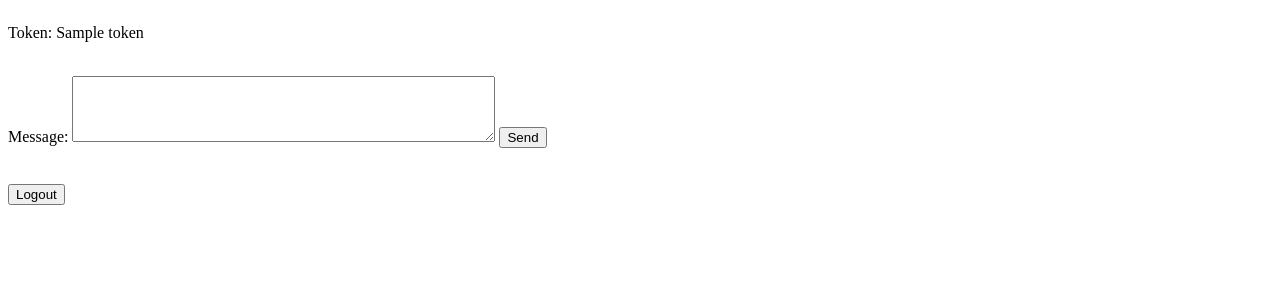
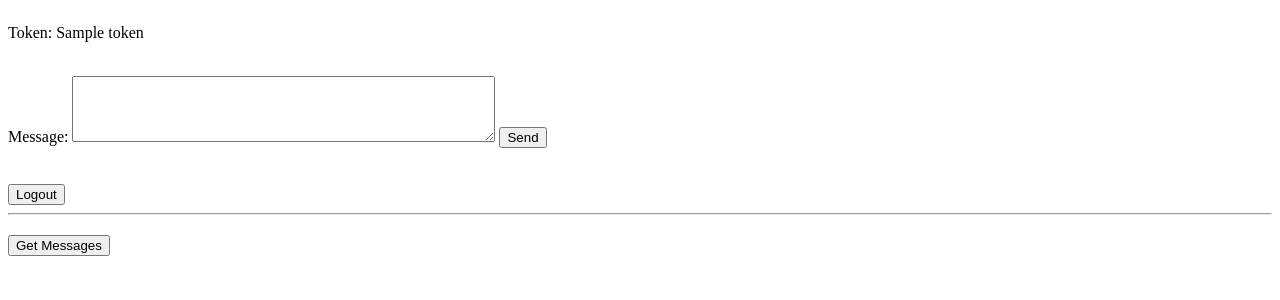
Before and after one commit to DBWtv/bt_fa_api, a Django app: template templates/index.html in a window 1280 px wide. Shown: the top 300 px of the page. Run offline with Django 4.2, Linux system fonts and the light colour scheme; the template is opened without the code that fills it: most values are stand-ins (such as "Sample title", 1, 10 or a date in 2020); data that the repository does not hold is empty.

Commit message:
message history form site

```diff
--- a/conf/settings.py
+++ b/conf/settings.py
@@ -175,6 +175,8 @@ STATICFILES_DIRS = [
     BASE_DIR / "static",
 ]
 
+STATIC_ROOT = os.getenv('STATIC_ROOT')
+
 # Default primary key field type
 # https://docs.djangoproject.com/en/4.2/ref/settings/#default-auto-field
 
--- a/static/js/index_scripts.js
+++ b/static/js/index_scripts.js
@@ -43,4 +43,21 @@ $(document).ready(function(){
             }
         });
     });
+    $("#getMessages").submit(function(e){
+        e.preventDefault();
+        $.ajax({
+            type: "GET",
+            url: "/api/v1/message/history/",
+            data: {},
+            success: function(data){
+                console.log(data);
+                $("#messagesHistory").html("");
+                for (var i = 0; i < data.length; i++){
+                    $("#messagesHistory").append("<p>" + data[i].message + "\t::\t" + data[i].date + "</p>");
+                }
+            },
+            error: function(data){
+                console.log("Cant get messages")
+            }
+        })});
 });
--- a/templates/index.html
+++ b/templates/index.html
@@ -30,5 +30,11 @@
 <form action="" method="POST" id="LogoutForm">
   <button type="submit">Logout</button>
 </form>
+<hr/>
+<div style="margin: 20px" id="messagesHistory">
+</div>
 
+<form action="" method="get" id="getMessages">
+  <button type="submit">Get Messages</button>
+</form>
 {% endblock content %}
--- a/user_messages/api/services.py
+++ b/user_messages/api/services.py
@@ -33,3 +33,8 @@ def register_message(request):
         user = request.user,
         message = request.data['message'],
     )
+
+
+def get_all_messages_for_user(request):
+    messages = MessageLog.objects.filter(user=request.user).order_by('-date')
+    return messages
--- a/user_messages/urls.py
+++ b/user_messages/urls.py
@@ -1,8 +1,9 @@
 from django.urls import path
-from .api.views import MessageView
+from .api.views import MessageView, MessageHistory
 
 api_urls = [
     path('message/', MessageView.as_view()),
+    path('message/history/', MessageHistory.as_view()),
 ]
 
 urlpatterns = [
```
Also changed, not shown: user_messages/api/serializers.py (added, +10 -0 lines), user_messages/api/views.py (+9 -1 lines), 1 other file.
